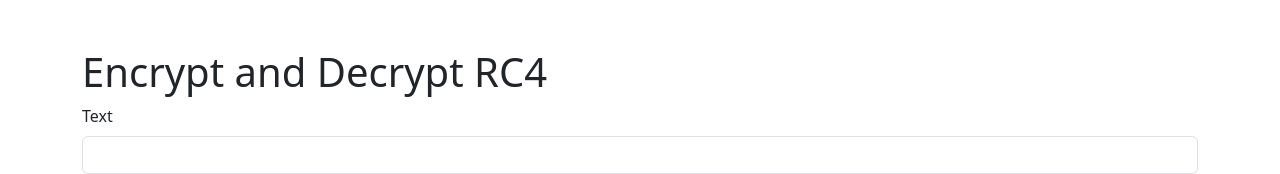
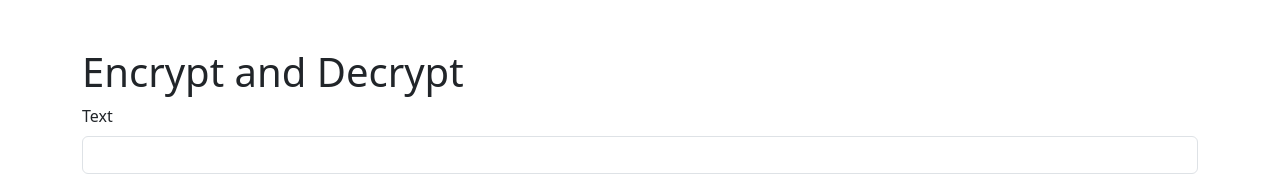
Before and after one commit to amirulhidayah110/amirulhidayah.github.io, a plain HTML site: page index.html in a window 1280 px wide. Shown: the top 174 px of the page. Drawn offline with nearby package versions, Linux system fonts and the light colour scheme.

Commit message:
Change Title

```diff
--- a/index.html
+++ b/index.html
@@ -4,7 +4,7 @@
 <head>
     <meta charset="utf-8">
     <meta name="viewport" content="width=device-width, initial-scale=1">
-    <title>Encrypt and Decrypt RC4</title>
+    <title>Encrypt and Decrypt</title>
     <link href="https://cdn.jsdelivr.net/npm/bootstrap@5.3.0-alpha1/dist/css/bootstrap.min.css" rel="stylesheet"
         integrity="sha384-GLhlTQ8iRABdZLl6O3oVMWSktQOp6b7In1Zl3/Jr59b6EGGoI1aFkw7cmDA6j6gD" crossorigin="anonymous">
 </head>
@@ -12,7 +12,7 @@
 <body>
     <div class="container">
         <div class="row mt-5">
-            <h1>Encrypt and Decrypt RC4</h1>
+            <h1>Encrypt and Decrypt</h1>
             <div class="mb-3">
                 <label class="form-label">Text</label>
                 <input type="text" class="form-control" id="text" required>
```
